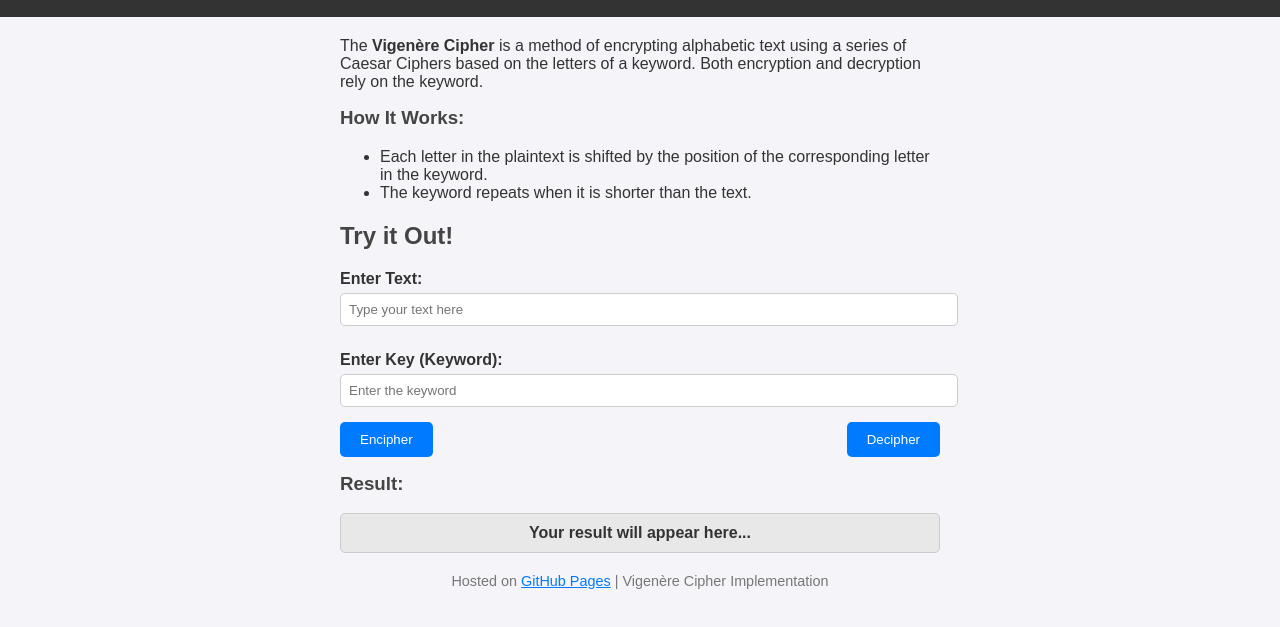
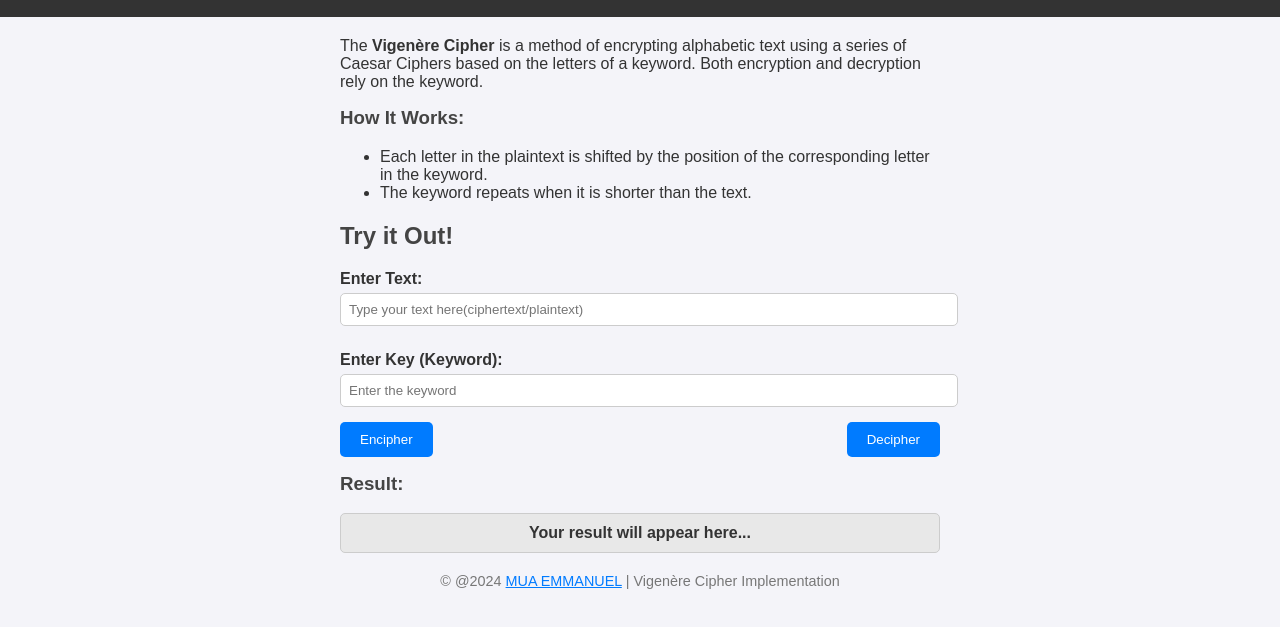
Before and after one commit to mua2022/VigenreCipherDecipherTool-, a plain HTML site: page index.html in a window 1280 px wide. Shown: the part 95-722 px from the top of the page. Drawn offline with Linux system fonts and the light colour scheme.

Commit message:
ui looks splendid

```diff
--- a/index.html
+++ b/index.html
@@ -27,7 +27,7 @@
     <section class="cipher-form">
         <h2>Try it Out!</h2>
         <label for="text">Enter Text:</label>
-        <input type="text" id="text" placeholder="Type your text here">
+        <input type="text" id="text" placeholder="Type your text here(ciphertext/plaintext)">
 
         <label for="key">Enter Key (Keyword):</label>
         <input type="text" id="key" placeholder="Enter the keyword">
@@ -42,7 +42,7 @@
     </section>
 
     <footer>
-        <p>Hosted on <a href="https://pages.github.com" target="_blank">GitHub Pages</a> | Vigenère Cipher Implementation</p>
+        <p>&copy; @2024  <a href="https://github.com/mua2022" target="_blank">MUA EMMANUEL</a> | Vigenère Cipher Implementation</p>
     </footer>
 
     <script src="script.js"></script>
```
